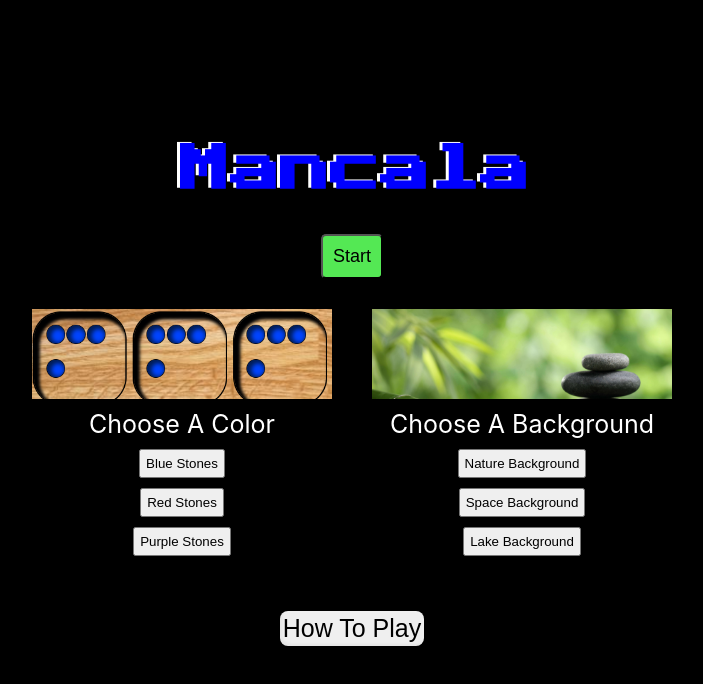
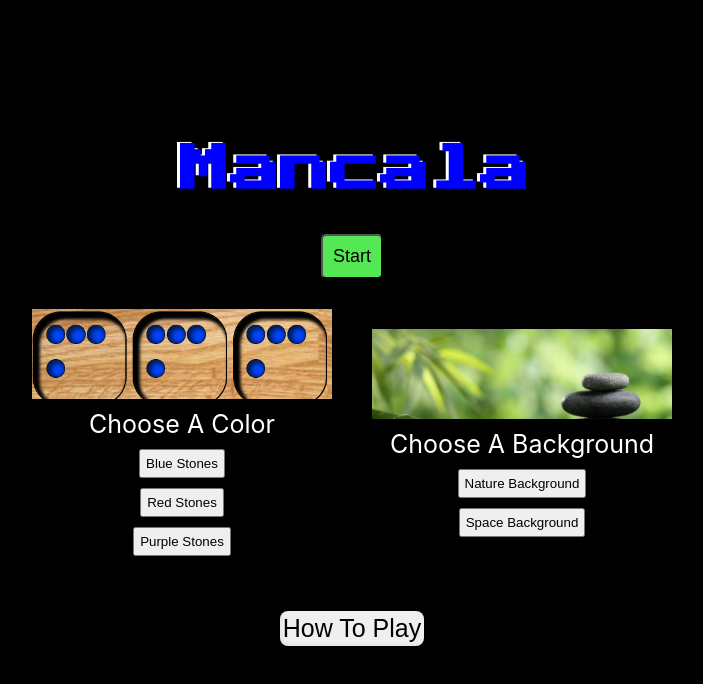
Before and after one commit to mikegv/mancala, a React (Create React App) app: page / in a window 1280 px wide. Shown: the top 684 px of the page, without its empty margins (288-991 px from the left). Built offline with nearby package versions, Linux system fonts and the light colour scheme.

Commit message:
removed an image

```diff
--- a/src/components/startScreen/StartScreen.js
+++ b/src/components/startScreen/StartScreen.js
@@ -7,11 +7,10 @@ import Collapsible from '../collapsible/Collapsible'
 
 import NaturePreview from '../../images/natureBackgroundPreview.PNG'
 import SpacePreview from '../../images/spaceBackgroundPreview.PNG'
-import WaterPreview from '../../images/waterBackgroundPreview.PNG'
 
 const StartScreen = (props) => {
     let themeImage = props.theme === 'basic' ? BasicThemeImage : props.theme === 'second' ? SecondThemeImage : ThirdThemeImage
-    let backgroundImage = props.backgroundImage === 'img1' ? NaturePreview : props.backgroundImage === 'img2' ? SpacePreview : WaterPreview
+    let backgroundImage = props.backgroundImage === 'img1' ? NaturePreview : SpacePreview
     return (
         <div className='startScreen'>
             <div className='titleArea'>
@@ -34,7 +33,7 @@ const StartScreen = (props) => {
                 <img src={backgroundImage} alt='image of theme' width={'300px'} height={'auto'} />
             </div>
                     <p>Choose A Background</p>
-                    <button onClick={() => props.backgroundClickHandler('img1')} >Nature Background</button> <button onClick={() => props.backgroundClickHandler('img2')} >Space Background</button><button onClick={() => props.backgroundClickHandler('img3')} >Lake Background</button>
+                    <button onClick={() => props.backgroundClickHandler('img1')} >Nature Background</button> <button onClick={() => props.backgroundClickHandler('img2')} >Space Background</button>
                 </div>
             </div>
 
```
